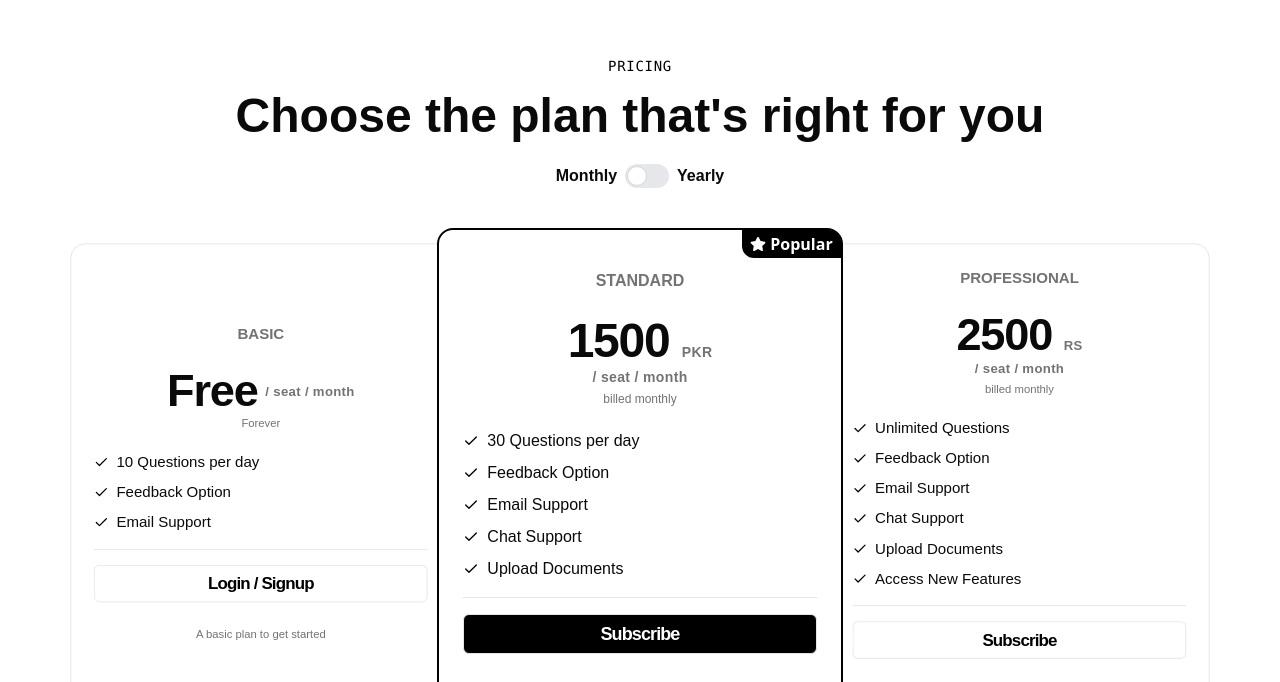
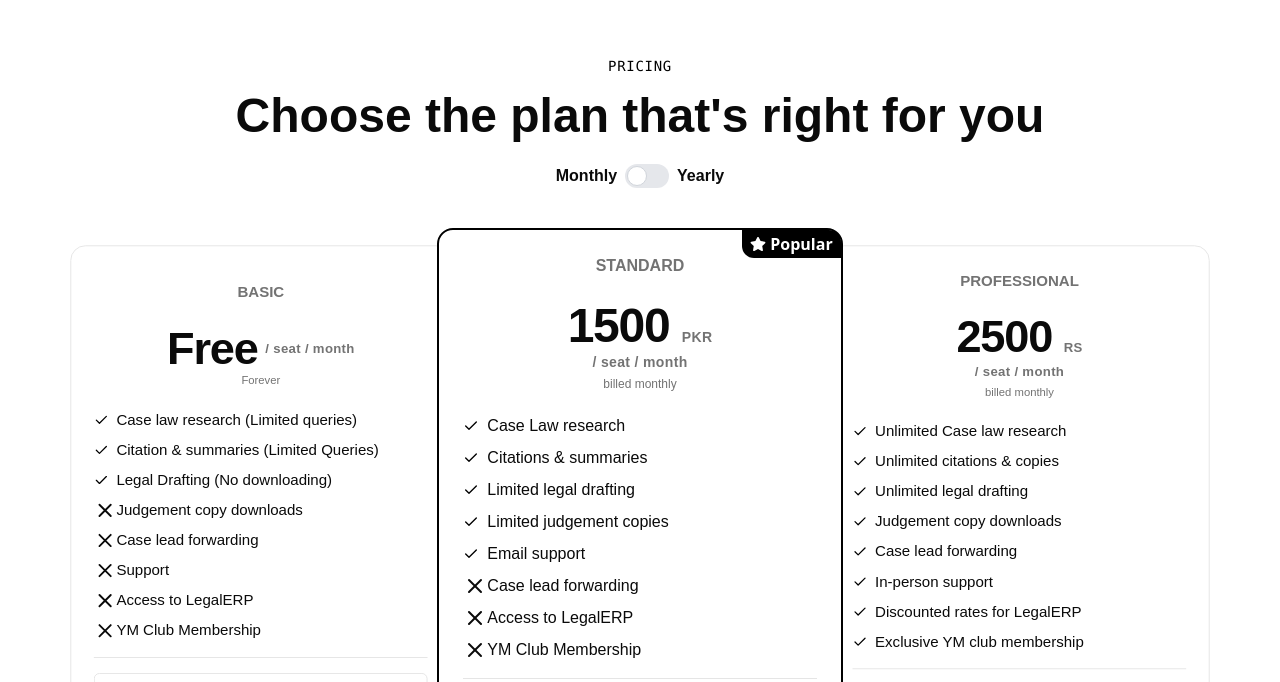
Before and after one commit to therafiali/SwiftLaw-WebClone, a Next.js app: page / in a window 1280 px wide. Shown: the part 2935-3617 px from the top of the page. Built offline with nearby package versions, Linux system fonts and the light colour scheme; a web font is replaced by a local one.

Commit message:
update pricing section

```diff
--- a/src/components/Navbar/Navbar.tsx
+++ b/src/components/Navbar/Navbar.tsx
@@ -46,7 +46,7 @@ export default function NavbarApp () {
             justify='end'
           >
             <NavbarItem>
-              <Link color='foreground' href='#'>
+              <Link color='foreground' href='https://payments.yourmunshi.net/'>
                 Pricing
               </Link>
             </NavbarItem>
--- a/src/components/Patners/MyPartners.tsx
+++ b/src/components/Patners/MyPartners.tsx
@@ -8,8 +8,8 @@ const MyPartners = () => {
   return (
     <section className="">
       <div className=" container mx-auto px-4 py-16 max-w-7xl">
-        <h3 className="text-center text-sm font-semibold text-gray-500 ">
-          TRUSTED BY FIRMS ACROSS THE WORLD
+        <h3 className="text-center text-sm font-semibold text-gray-500 uppercase ">
+          TRUSTED BY OUR PARTNERS LAW FIRMS
         </h3>
         <div className="relative mt-6">
           <div className="group flex mx-auto items-center justify-center overflow-hidden p-2 [--gap:1rem] [gap:var(--gap)] flex-row max-w-full [--duration:40s]">
--- a/src/components/Pricing/PricingSection.tsx
+++ b/src/components/Pricing/PricingSection.tsx
@@ -2,6 +2,7 @@
 import React, { useState } from "react";
 import { Right } from "../Hero/HeroSvg";
 import Link from "next/link";
+import { X } from "lucide-react";
 
 
 
@@ -19,28 +20,38 @@ const PremiumLink = [
 ];
 
 const BasicPlan = [
-  { text: "10 Questions per day" },
-  { text: "Feedback Option" },
-  { text: "Email Support" },
+  { text: "Case law research (Limited queries)", value: true },
+  { text: "Citation & summaries (Limited Queries)", value: true },
+  { text: "Legal Drafting (No downloading)", value: true },
+  { text: "Judgement copy downloads", value: false },
+  { text: "Case lead forwarding", value: false },
+  { text: "Support", value: false },
+  { text: "Access to LegalERP", value: false },
+  { text: "YM Club Membership", value: false },
 ];
 
 const StandardPlan = [
-  { text: "30 Questions per day" },
-  { text: "Feedback Option" },
-  { text: "Email Support" },
-  { text: "Chat Support" },
-  { text: "Upload Documents" },
+  { text: "Case Law research", value: true },
+  { text: "Citations & summaries", value: true },
+  { text: "Limited legal drafting", value: true },
+  { text: "Limited judgement copies", value: true },
+  { text: "Email support", value: true },
+  { text: "Case lead forwarding", value: false },
+  { text: "Access to LegalERP", value: false },
+  { text: "YM Club Membership", value: false },
 ];
 
-const PrimiumPlan = [
-  { text: "Unlimited  Questions" },
+const PremiumPlan = [
+  { text: "Unlimited Case law research", value: true },
+  { text: "Unlimited citations & copies", value: true },
+  { text: "Unlimited legal drafting", value: true },
+  { text: "Judgement copy downloads", value: true },
+  { text: "Case lead forwarding", value: true },
+  { text: "In-person support", value: true },
+  { text: "Discounted rates for LegalERP", value: true },
+  { text: "Exclusive YM club membership", value: true },
+];
 
-  { text: "Feedback Option" },
-  { text: "Email Support" },
-  { text: "Chat Support" },
-  { text: "Upload Documents" },
-  { text: "Access New Features" },
-];
 
 const PricingSection = () => {
   const [isChecked, setIsChecked] = useState(false);
@@ -98,7 +109,8 @@ const PricingSection = () => {
               <ul className="mt-5 gap-2 flex flex-col">
                 {BasicPlan.map((feature, index) => (
                   <li key={index} className="flex items-center">
-                    <Right />
+                     {feature.value ? <Right /> : <X /> }
+
                     <span>{feature.text}</span>
                   </li>
                 ))}
@@ -155,7 +167,7 @@ const PricingSection = () => {
               <ul className="mt-5 gap-2 flex flex-col">
                 {StandardPlan.map((feature, index) => (
                   <li key={index} className="flex items-center">
-                    <Right />
+                     {feature.value ?   <Right /> : <X /> }
                     <span>{feature.text}</span>
                   </li>
                 ))}
@@ -190,9 +202,9 @@ const PricingSection = () => {
                 {isChecked ? "billed yearly" : "billed monthly"}
               </p>
               <ul className="mt-5 gap-2 flex flex-col">
-                {PrimiumPlan.map((feature, index) => (
+                {PremiumPlan.map((feature, index) => (
                   <li key={index} className="flex items-center">
-                    <Right />
+                  {feature.value ?   <Right /> : <X /> }
                     <span>{feature.text}</span>
                   </li>
                 ))}
@@ -241,7 +253,7 @@ const PricingSection = () => {
               <ul className="mt-5 gap-2 flex flex-col">
                 {BasicPlan.map((feature, index) => (
                   <li key={index} className="flex items-center">
-                    <Right />
+                  {feature.value ?   <Right  /> : <X className="font-thin" /> }
                     <span>{feature.text}</span>
                   </li>
                 ))}
@@ -301,7 +313,7 @@ const PricingSection = () => {
               <ul className="mt-5 gap-2 flex flex-col">
                 {StandardPlan.map((feature, index) => (
                   <li key={index} className="flex items-center">
-                    <Right />
+                  {feature.value ?   <Right /> : <X /> }
                     <span>{feature.text}</span>
                   </li>
                 ))}
@@ -346,9 +358,9 @@ const PricingSection = () => {
                 {isChecked ? "billed yearly" : "billed monthly"}
               </p>
               <ul className="mt-5 gap-2 flex flex-col">
-                {PrimiumPlan.map((feature, index) => (
+                {PremiumPlan.map((feature, index) => (
                   <li key={index} className="flex items-center">
-                    <Right />
+                  {feature.value ?   <Right /> : <X /> }
                     <span>{feature.text}</span>
                   </li>
                 ))}
```
